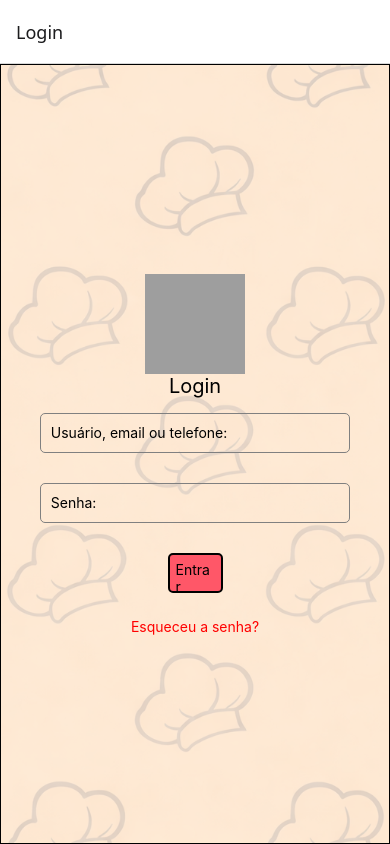
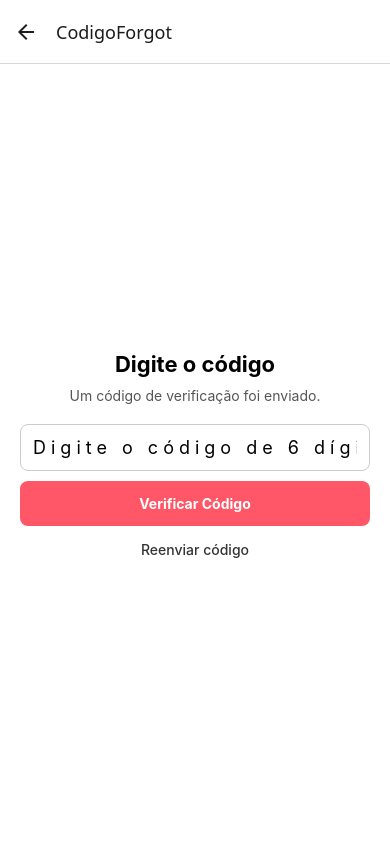
Before and after one commit to Henrique-de-jesus/cantina-app, a React Native app: screen /CodigoForgot in a window 390 px wide. Built offline with nearby package versions, Linux system fonts and the light colour scheme; grey boxes are pictures that could not be loaded.

Commit message:
adicionei muita coisa, codigo e mudei o forgotscreen e o app.js pra verificar a nova pagina
falta estilizar ainda

```diff
--- a/App.js
+++ b/App.js
@@ -2,8 +2,9 @@ import AdminScreen from './screens/AdminScreen'
 import LoginScreen from './screens/LoginScreen';
 import HomeScreen from './screens/HomeScreen';
 import ForgotScreen from './screens/ForgotScreen';
+import CodigoForgot from './screens/CodigoForgot';
 import { NavigationContainer } from '@react-navigation/native';
-import { createStackNavigator} from '@react-navigation/stack';
+import { createStackNavigator } from '@react-navigation/stack';
 
 export default function App() {
   const Stack = createStackNavigator();
@@ -15,6 +16,7 @@ export default function App() {
         <Stack.Screen name="Admin" component={AdminScreen} />
         <Stack.Screen name="Home" component={HomeScreen} />
         <Stack.Screen name="Forgot" component={ForgotScreen} />
+        <Stack.Screen name="CodigoForgot" component={CodigoForgot} />
       </Stack.Navigator>
     </NavigationContainer>
   );
--- /dev/null
+++ b/screens/CodigoForgot.jsx
@@ -0,0 +1,120 @@
+import { View, Text, TextInput, TouchableOpacity, StyleSheet, Alert } from "react-native";
+import { useState, useEffect } from "react";
+import { useNavigation } from "@react-navigation/native";
+
+export default function CodigoForgot() {
+  const navigation = useNavigation();
+
+  const [generatedCode, setGeneratedCode] = useState("");
+  const [inputCode, setInputCode] = useState("");
+  const [error, setError] = useState("");
+
+  // Função para gerar código aleatório de 6 dígitos
+  function generateCode() {
+    const code = Math.floor(100000 + Math.random() * 900000).toString();
+    setGeneratedCode(code);
+    console.log("Código gerado:", code); // aparece no console
+  }
+
+  useEffect(() => {
+    generateCode();
+  }, []);
+
+  function handleVerifyCode() {
+    if (inputCode === "") {
+      setError("Digite o código");
+      return;
+    }
+
+    if (inputCode !== generatedCode) {
+      setError("Código incorreto");
+      return;
+    }
+
+    setError("");
+    Alert.alert("Sucesso", "Código verificado com sucesso!");
+
+    // depois você pode navegar para tela de nova senha
+    // navigation.navigate("NewPassword");
+  }
+
+  return (
+    <View style={styles.container}>
+      <Text style={styles.title}>Digite o código</Text>
+
+      <Text style={styles.subtitle}>
+        Um código de verificação foi enviado.
+      </Text>
+
+      <TextInput
+        placeholder="Digite o código de 6 dígitos"
+        value={inputCode}
+        onChangeText={setInputCode}
+        keyboardType="numeric"
+        maxLength={6}
+        style={styles.input}
+      />
+
+      {error !== "" && <Text style={styles.error}>{error}</Text>}
+
+      <TouchableOpacity style={styles.button} onPress={handleVerifyCode}>
+        <Text style={styles.buttonText}>Verificar Código</Text>
+      </TouchableOpacity>
+
+      <TouchableOpacity onPress={generateCode}>
+        <Text style={styles.resendText}>Reenviar código</Text>
+      </TouchableOpacity>
+    </View>
+  );
+}
+
+const styles = StyleSheet.create({
+  container: {
+    flex: 1,
+    justifyContent: "center",
+    padding: 20,
+    backgroundColor: "#fff"
+  },
+  title: {
+    fontSize: 22,
+    fontWeight: "bold",
+    textAlign: "center",
+    marginBottom: 10
+  },
+  subtitle: {
+    textAlign: "center",
+    marginBottom: 20,
+    color: "#555"
+  },
+  input: {
+    borderWidth: 1,
+    borderColor: "#ccc",
+    padding: 12,
+    borderRadius: 8,
+    marginBottom: 10,
+    textAlign: "center",
+    fontSize: 18,
+    letterSpacing: 5
+  },
+  error: {
+    color: "red",
+    textAlign: "center",
+    marginBottom: 10
+  },
+  button: {
+    backgroundColor: "#ff5768",
+    padding: 14,
+    borderRadius: 8,
+    alignItems: "center",
+    marginBottom: 15
+  },
+  buttonText: {
+    color: "#fff",
+    fontWeight: "bold"
+  },
+  resendText: {
+    textAlign: "center",
+    color: "#333",
+    fontWeight: "500"
+  }
+});
--- a/screens/ForgotScreen.jsx
+++ b/screens/ForgotScreen.jsx
@@ -1,12 +1,4 @@
-import {
-  View,
-  Text,
-  TextInput,
-  TouchableOpacity,
-  StyleSheet,
-  ActivityIndicator,
-  ImageBackground
-} from "react-native";
+import { View, Text, TextInput, TouchableOpacity, StyleSheet, ActivityIndicator,ImageBackground} from "react-native";
 
 import { useState } from "react";
 import { useNavigation } from "@react-navigation/native";
@@ -41,7 +33,7 @@ export default function ForgotScreen() {
     setTimeout(() => {
       setLoading(false);
       alert('Instruções enviadas para recuperação de senha.');
-      navigation.navigate("Login");
+      navigation.navigate("CodigoForgot");
     }, 2000);
   }
 
@@ -81,7 +73,7 @@ export default function ForgotScreen() {
           )}
         </TouchableOpacity>
 
-        <TouchableOpacity onPress={() => navigation.navigate("Login")}>
+        <TouchableOpacity onPress={() => navigation.navigate("CodigoForgot")}>
           <Text style={styles.backText}>Voltar para login</Text>
         </TouchableOpacity>
       </View>
```
